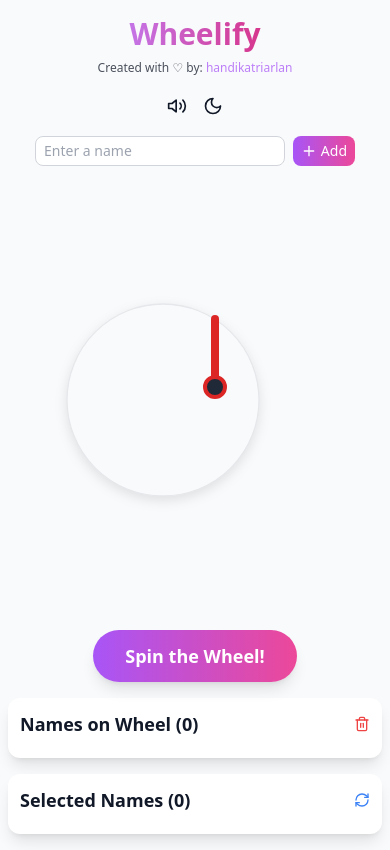
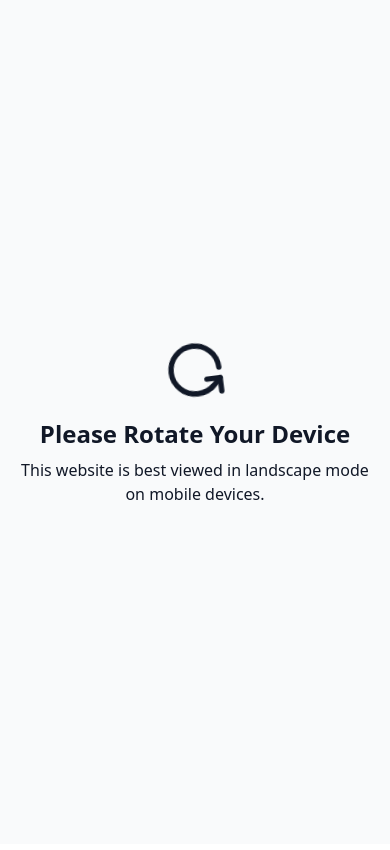
Before and after one commit to handikatriarlan/wheelify, a React (Vite) app: page / in a window 390 px wide. Built offline with nearby package versions, Linux system fonts and the light colour scheme; the HTML template or start-up script is replaced by a standard one.

Commit message:
Added mobile landscape mode check, updated layout and styling, and refactored code structure

```diff
--- a/src/App.tsx
+++ b/src/App.tsx
@@ -9,6 +9,7 @@ import {
     Trash2,
     Plus,
     RefreshCw,
+    RotateCcw,
 } from "lucide-react"
 
 const wheelColors = [
@@ -36,6 +37,8 @@ function App() {
     const [soundEnabled, setSoundEnabled] = useState(true)
     const [spinSound] = useState(() => new Audio("/audio/spin-sound.mp3"))
     const [winSound] = useState(() => new Audio("/audio/spin-winner.mp3"))
+    const [isMobile, setIsMobile] = useState(false)
+    const [isLandscape, setIsLandscape] = useState(false)
 
     const playSound = async (audio: HTMLAudioElement) => {
         try {
@@ -91,6 +94,14 @@ function App() {
             "(prefers-color-scheme: dark)"
         ).matches
         setDarkMode(prefersDarkMode)
+        const checkOrientation = () => {
+            setIsMobile(window.innerWidth <= 768)
+            setIsLandscape(window.innerWidth > window.innerHeight)
+        }
+
+        checkOrientation()
+        window.addEventListener("resize", checkOrientation)
+        return () => window.removeEventListener("resize", checkOrientation)
     }, [spinSound, winSound])
 
     return (
@@ -99,6 +110,18 @@ function App() {
                 darkMode ? "bg-gray-900 text-white" : "bg-gray-50 text-gray-900"
             } transition-colors duration-300`}
         >
+            {isMobile && !isLandscape ? (
+                <div className="flex flex-col items-center justify-center h-screen p-4 text-center">
+                    <RotateCcw className="w-16 h-16 mb-4 animate-spin" />
+                    <h1 className="text-2xl font-bold mb-2">
+                        Please Rotate Your Device
+                    </h1>
+                    <p>
+                        This website is best viewed in landscape mode on mobile
+                        devices.
+                    </p>
+                </div>
+            ) : (
                 <div className="container mx-auto px-2 sm:px-4 py-4 sm:py-6 flex flex-col min-h-screen max-w-7xl">
                     <header className="flex flex-col sm:flex-row justify-between items-center mb-4 sm:mb-6 px-2 sm:px-4">
                         <div className="text-center sm:text-left mb-4 sm:mb-0">
@@ -180,7 +203,8 @@ function App() {
                                     className="bg-gradient-to-r from-purple-500 to-pink-500 text-white px-2 sm:px-4 py-1 sm:py-2 rounded-lg
                 hover:from-purple-600 hover:to-pink-600 transition-all duration-300 flex items-center gap-1 sm:gap-2 whitespace-nowrap text-sm sm:text-base"
                                 >
-                                <Plus className="w-4 h-4 sm:w-5 sm:h-5" /> Add
+                                    <Plus className="w-4 h-4 sm:w-5 sm:h-5" />{" "}
+                                    Add
                                 </button>
                             </form>
                             <div className="relative flex flex-col items-center w-full max-w-xs sm:max-w-md sm:mb-8">
@@ -243,7 +267,8 @@ function App() {
                                                 onClick={() =>
                                                     setNames(
                                                         names.filter(
-                                                        (_, i) => i !== index
+                                                            (_, i) =>
+                                                                i !== index
                                                         )
                                                     )
                                                 }
@@ -295,7 +320,7 @@ function App() {
                         </div>
                     </main>
                 </div>
-
+            )}
             <ResultPopup
                 winner={winner}
                 onClose={handleWinnerClose}
```
Lines whose indentation alone changed are shown as unchanged.
